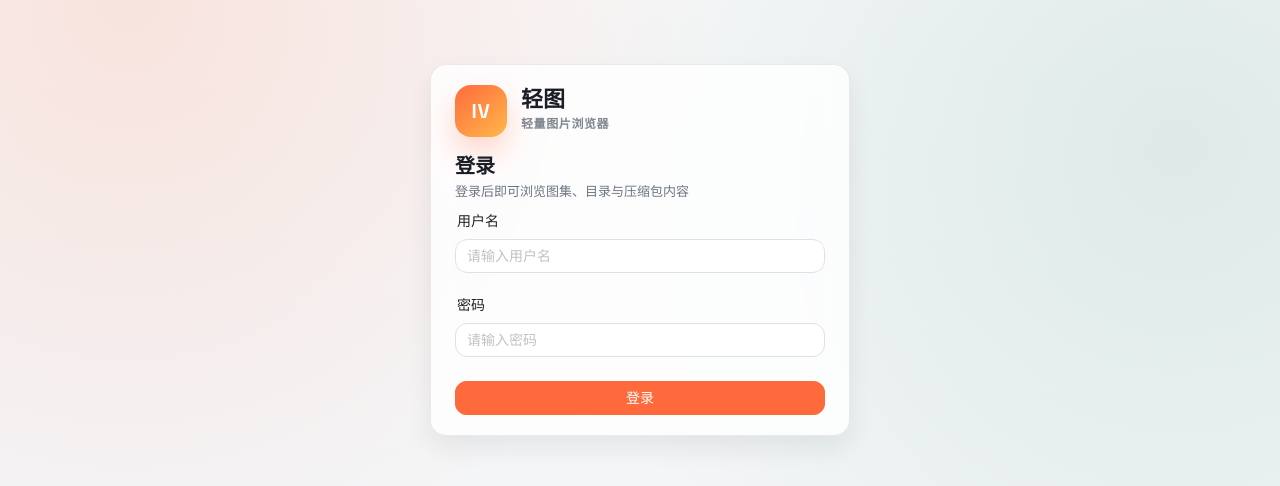
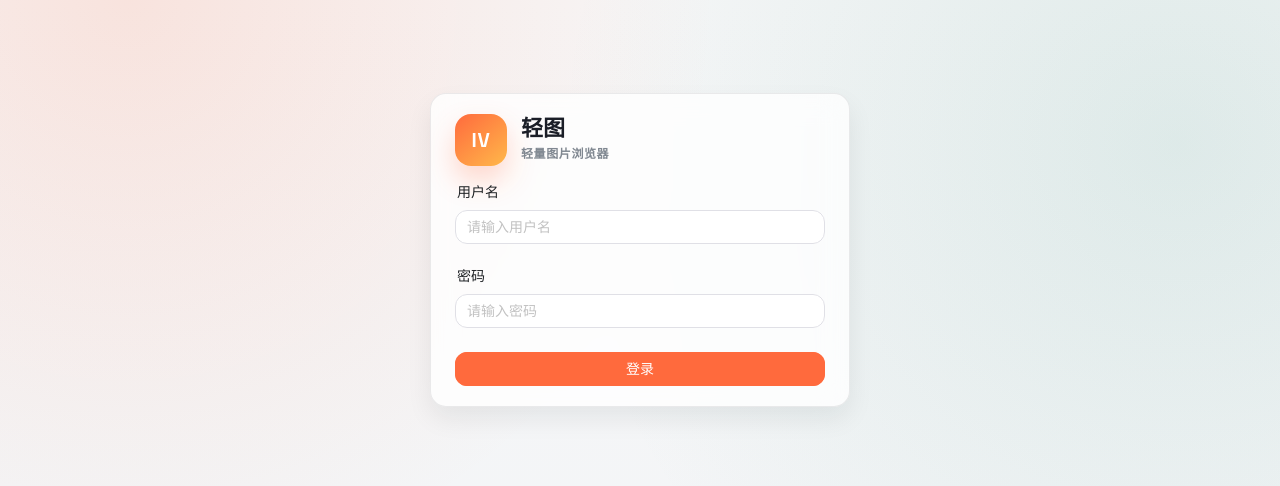
Before and after one commit to LONGHEIHEI/image-viewer, a Vue app in the folder frontend/: page /login in a window 1280 px wide. Shown: the top 486 px of the page. Built offline with nearby package versions, Linux system fonts and the light colour scheme.

Commit message:
图片浏览器修复

```diff
--- a/frontend/src/App.vue
+++ b/frontend/src/App.vue
@@ -115,6 +115,7 @@
                 {
                   'page-container--with-topbar': showMobileTopbar,
                   'page-container--image': isImageRoute,
+                  'page-container--image-immersive': useImmersiveMobileChrome,
                   'page-container--collection': isCollectionRoute
                 }
               ]"
@@ -847,6 +848,10 @@ onBeforeUnmount(() => {
       calc(10px + var(--safe-area-left));
   }
 
+  .page-container--image.page-container--image-immersive {
+    padding-top: calc(var(--mobile-viewer-top-chrome-space) + var(--safe-area-top));
+  }
+
   .page-container--with-topbar.page-container--image {
     padding-top: calc(var(--mobile-topbar-height) + 6px + var(--safe-area-top));
   }
--- a/frontend/src/style.css
+++ b/frontend/src/style.css
@@ -4,6 +4,7 @@
   color-scheme: light;
   --page-gutter: 16px;
   --mobile-topbar-height: 54px;
+  --mobile-viewer-top-chrome-space: 64px;
   --mobile-viewer-toolbar-space: 92px;
   --safe-area-top: env(safe-area-inset-top, 0px);
   --safe-area-right: env(safe-area-inset-right, 0px);
--- a/frontend/src/views/LoginView.vue
+++ b/frontend/src/views/LoginView.vue
@@ -7,10 +7,6 @@
           <div class="brand-name">轻图</div>
           <div class="brand-subtitle">轻量图片浏览器</div>
         </div>
-      </div>
-      <div class="form-heading">
-        <div class="form-title">登录</div>
-        <div class="form-caption">登录后即可浏览图集、目录与压缩包内容</div>
       </div>
       <n-form>
         <n-form-item label="用户名">
@@ -143,26 +139,6 @@ onBeforeUnmount(() => {
   text-transform: uppercase;
 }
 
-.form-heading {
-  display: grid;
-  gap: 4px;
-  margin-bottom: 12px;
-}
-
-.form-title {
-  font-family: 'Space Grotesk', Arial, sans-serif;
-  font-size: 20px;
-  font-weight: 700;
-  line-height: 1.15;
-  color: var(--ink);
-}
-
-.form-caption {
-  font-size: 13px;
-  line-height: 1.5;
-  color: var(--muted);
-}
-
 .actions {
   display: flex;
 }
@@ -197,8 +173,5 @@ onBeforeUnmount(() => {
     font-size: 20px;
   }
 
-  .form-title {
-    font-size: 18px;
-  }
 }
 </style>
```
Also changed, not shown: 3 other files (tests, documents, lock files or other folders).
